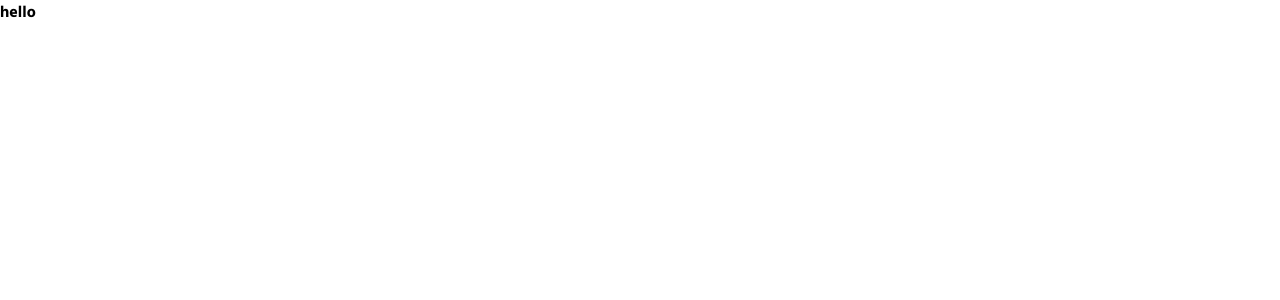
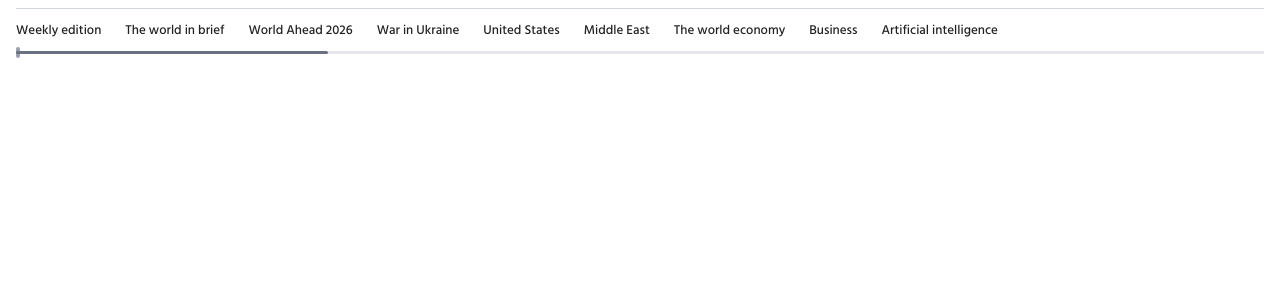
Before and after one commit to sakhawat236hossain/News-Hub-J, a React (Vite) app: page / in a window 1280 px wide. Shown: the top 300 px of the page. Built offline with nearby package versions, Linux system fonts and the light colour scheme.

Commit message:
create a navbar

```diff
--- a/src/App.jsx
+++ b/src/App.jsx
@@ -1,11 +1,14 @@
 
 import './App.css'
+import Navbar from './components/Common/Navbar'
 
 function App() {
 
 
   return (
-  <div className='font-bold'>hello</div>
+  <main>
+    <Navbar></Navbar>
+  </main>
   )
 }
 
--- /dev/null
+++ b/src/components/Common/Navbar.jsx
@@ -0,0 +1,57 @@
+import React from 'react';
+
+const Navbar = () => {
+  const categories = [
+    "Weekly edition",
+    "The world in brief",
+    "World Ahead 2026",
+    "War in Ukraine",
+    "United States",
+    "Middle East",
+    "The world economy",
+    "Business",
+    "Artificial intelligence"
+  ];
+
+  return (
+    <header className="w-full bg-white pt-2">
+      <div className="container mx-auto px-4">
+
+        <div className="border-t border-gray-300"></div>
+
+        <div className="relative">
+
+          <ul className="flex items-center gap-x-6 overflow-x-auto no-scrollbar py-2">
+            {categories.map((item, index) => (
+              <li key={index} className="whitespace-nowrap">
+                <a
+                  href="#"
+                  className="text-[13px] font-medium text-[#222] hover:text-red-600 transition-colors duration-200"
+                >
+                  {item}
+                </a>
+              </li>
+            ))}
+          </ul>
+
+          <div className="w-full h-[3px] bg-gray-200 relative mt-0.5">
+            <div className="absolute left-0 top-[-4px] bottom-[-4px] w-1 bg-gray-400 rounded-sm cursor-pointer"></div>
+            <div className="absolute left-0 top-0 h-full w-1/4 bg-gray-500 rounded-full"></div>
+          </div>
+        </div>
+      </div>
+
+      <style jsx="true">{`
+        .no-scrollbar::-webkit-scrollbar {
+          display: none;
+        }
+        .no-scrollbar {
+          -ms-overflow-style: none;
+          scrollbar-width: none;
+        }
+      `}</style>
+    </header>
+  );
+};
+
+export default Navbar;
```
